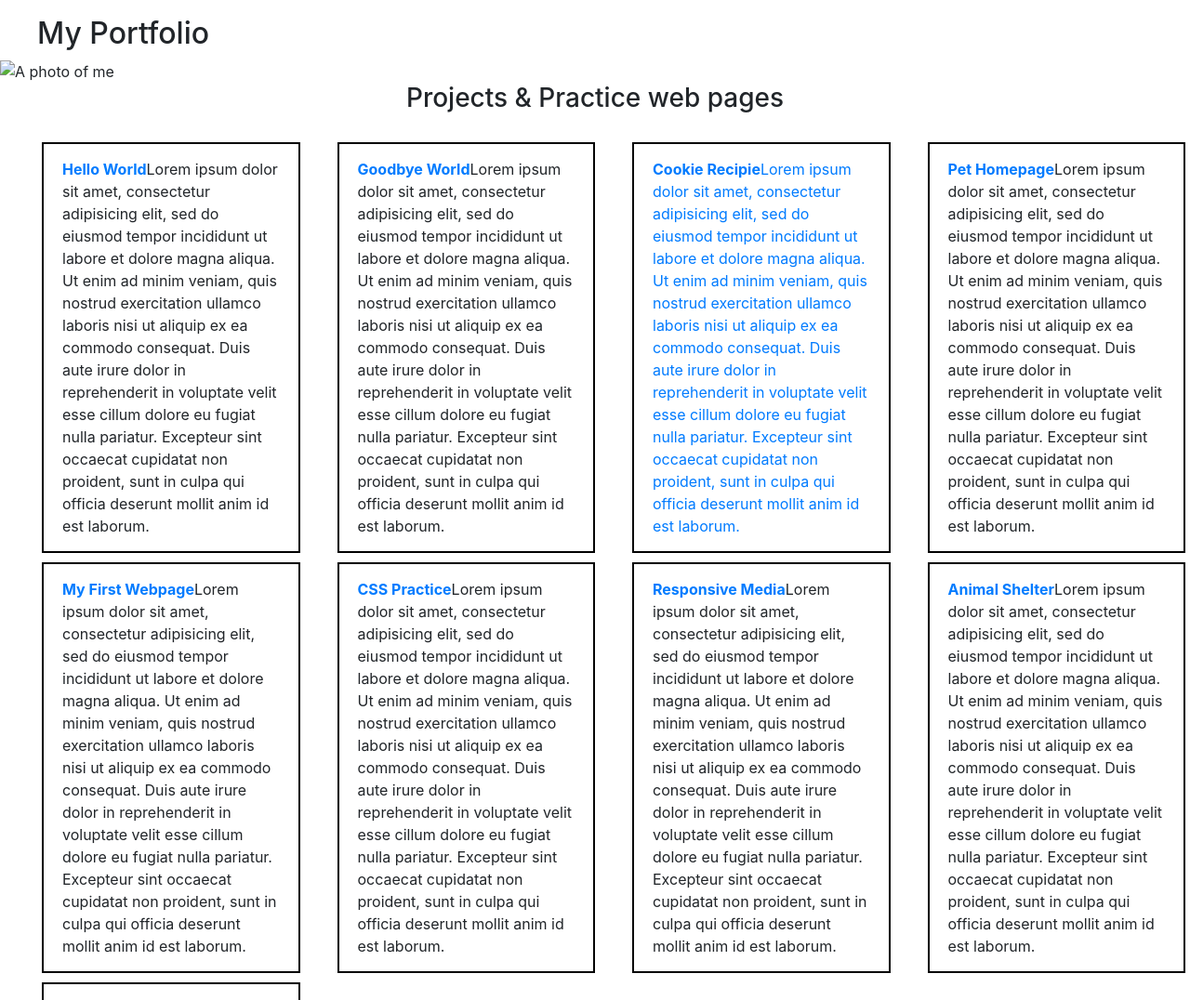
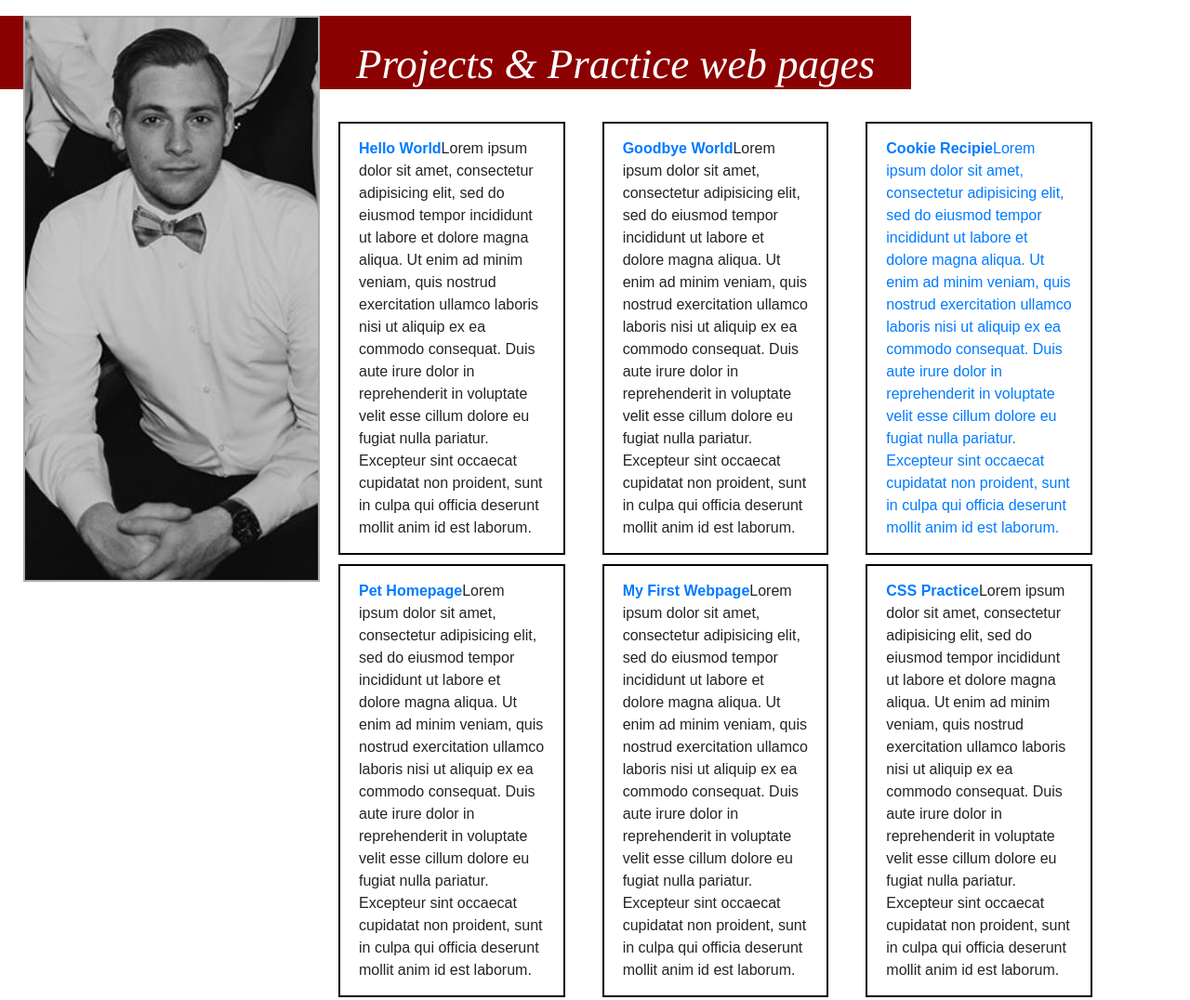
Before and after one commit to Jhorgen/Project, a plain HTML site: page index.html in a window 1280 px wide. Shown: the part 133-1209 px from the top of the page at 93% size. Drawn offline with nearby package versions, Linux system fonts and the light colour scheme.

Commit message:
add emphesis to headers and img via styles, fix img positioning via float

```diff
--- a/css/styles.css
+++ b/css/styles.css
@@ -1,5 +1,11 @@
-.container-fluid {
-margin-bottom: 25px;
+.container {
+
+}
+
+img {
+  float: left;
+  margin-left: 25px;
+  border: 2px solid darkgray;
 }
 
 .list1 {
@@ -19,13 +25,25 @@ text-align: center;
 border: 5px solid darkgray;
 font-size: 100px;
 background-color: beige;
+font-family: times;
+font-weight: bolder;
 }
 
 .header2 {
-margin-left: 40px;
+  text-align: center;
+  margin-bottom: 30px;
+  margin-right: 300px;
+  padding-top: 25px;
+  font-size: 45px;
+  font-style: italic;
+  font-family: times;
+  background-color: darkred;
+  color: white;
+  display:
 }
 
-.header3 {
-  text-align: center;
-  margin-bottom: 25px;
+body {
+  margin: 0
+  paddding: 0;
+  font-family: sans-serif;
 }
--- a/index.html
+++ b/index.html
@@ -12,38 +12,36 @@
 
 
     <h1 class="header1">Joshua Horgen</h1>
-  <!--IMG of me-->
-  <h2 class="header2">My Portfolio</h2>
-  <img src="" alt="A photo of me">
-  <h3 class="header3">Projects & Practice web pages</h3>
-  <div class="container-fluid1">
+  <img src="media/me.jpg" alt="A photo of me">
+  <h3 class="header2">Projects & Practice web pages</h3>
+  <div class="container">
    <ul class="list1">
      <div class="row">
-       <div class="col-lg-3 col-md-offset-2">
+       <div class="col-lg-4">
       <li class ="a"><a href="https://github.com/Jhorgen/hello-world"><strong>Hello World</strong></a>Lorem ipsum dolor sit amet, consectetur adipisicing elit, sed do eiusmod tempor incididunt ut labore et dolore magna aliqua. Ut enim ad minim veniam, quis nostrud exercitation ullamco laboris nisi ut aliquip ex ea commodo consequat. Duis aute irure dolor in reprehenderit in voluptate velit esse cillum dolore eu fugiat nulla pariatur. Excepteur sint occaecat cupidatat non proident, sunt in culpa qui officia deserunt mollit anim id est laborum.</li>
       </div>
-        <div class="col-lg-3 col-md-offset-2">
+        <div class="col-lg-4">
       <li><a href="https://github.com/Jhorgen/goodbye"><strong>Goodbye World</strong></a>Lorem ipsum dolor sit amet, consectetur adipisicing elit, sed do eiusmod tempor incididunt ut labore et dolore magna aliqua. Ut enim ad minim veniam, quis nostrud exercitation ullamco laboris nisi ut aliquip ex ea commodo consequat. Duis aute irure dolor in reprehenderit in voluptate velit esse cillum dolore eu fugiat nulla pariatur. Excepteur sint occaecat cupidatat non proident, sunt in culpa qui officia deserunt mollit anim id est laborum.</li>
       </div>
-      <div class="col-lg-3 col-md-offset-2">
+      <div class="col-lg-4">
       <li><a href="https://github.com/Jhorgen/cookie-recipie"><strong>Cookie Recipie</strong>Lorem ipsum dolor sit amet, consectetur adipisicing elit, sed do eiusmod tempor incididunt ut labore et dolore magna aliqua. Ut enim ad minim veniam, quis nostrud exercitation ullamco laboris nisi ut aliquip ex ea commodo consequat. Duis aute irure dolor in reprehenderit in voluptate velit esse cillum dolore eu fugiat nulla pariatur. Excepteur sint occaecat cupidatat non proident, sunt in culpa qui officia deserunt mollit anim id est laborum.</a></li>
       </div>
-      <div class="col-lg-3 col-md-offset-2">
+      <div class="col-lg-4">
       <li><a href="https://github.com/Jhorgen/pet-homepage"><strong>Pet Homepage</strong></a>Lorem ipsum dolor sit amet, consectetur adipisicing elit, sed do eiusmod tempor incididunt ut labore et dolore magna aliqua. Ut enim ad minim veniam, quis nostrud exercitation ullamco laboris nisi ut aliquip ex ea commodo consequat. Duis aute irure dolor in reprehenderit in voluptate velit esse cillum dolore eu fugiat nulla pariatur. Excepteur sint occaecat cupidatat non proident, sunt in culpa qui officia deserunt mollit anim id est laborum.</li>
       </div>
-      <div class="col-lg-3 col-md-offset-2">
+      <div class="col-lg-4">
       <li><a href="https://github.com/Jhorgen/my-first-webpage"><strong>My First Webpage</strong></a>Lorem ipsum dolor sit amet, consectetur adipisicing elit, sed do eiusmod tempor incididunt ut labore et dolore magna aliqua. Ut enim ad minim veniam, quis nostrud exercitation ullamco laboris nisi ut aliquip ex ea commodo consequat. Duis aute irure dolor in reprehenderit in voluptate velit esse cillum dolore eu fugiat nulla pariatur. Excepteur sint occaecat cupidatat non proident, sunt in culpa qui officia deserunt mollit anim id est laborum.</li>
       </div>
-      <div class="col-lg-3 col-md-offset-2">
+      <div class="col-lg-4">
       <li><a href="https://github.com/Jhorgen/css"><strong>CSS Practice</strong></a>Lorem ipsum dolor sit amet, consectetur adipisicing elit, sed do eiusmod tempor incididunt ut labore et dolore magna aliqua. Ut enim ad minim veniam, quis nostrud exercitation ullamco laboris nisi ut aliquip ex ea commodo consequat. Duis aute irure dolor in reprehenderit in voluptate velit esse cillum dolore eu fugiat nulla pariatur. Excepteur sint occaecat cupidatat non proident, sunt in culpa qui officia deserunt mollit anim id est laborum.</li>
       </div>
-      <div class="col-lg-3 col-md-offset-2">
+      <div class="col-lg-4">
       <li><a href="https://github.com/Jhorgen/Responsive-media"><strong>Responsive Media</strong></a>Lorem ipsum dolor sit amet, consectetur adipisicing elit, sed do eiusmod tempor incididunt ut labore et dolore magna aliqua. Ut enim ad minim veniam, quis nostrud exercitation ullamco laboris nisi ut aliquip ex ea commodo consequat. Duis aute irure dolor in reprehenderit in voluptate velit esse cillum dolore eu fugiat nulla pariatur. Excepteur sint occaecat cupidatat non proident, sunt in culpa qui officia deserunt mollit anim id est laborum.</li>
       </div>
-      <div class="col-lg-3">
+      <div class="col-lg-4">
       <li><a href="https://github.com/Jhorgen/Animal-shelter"><strong>Animal Shelter</strong></a>Lorem ipsum dolor sit amet, consectetur adipisicing elit, sed do eiusmod tempor incididunt ut labore et dolore magna aliqua. Ut enim ad minim veniam, quis nostrud exercitation ullamco laboris nisi ut aliquip ex ea commodo consequat. Duis aute irure dolor in reprehenderit in voluptate velit esse cillum dolore eu fugiat nulla pariatur. Excepteur sint occaecat cupidatat non proident, sunt in culpa qui officia deserunt mollit anim id est laborum.</li>
       </div>
-      <div class="col-lg-3">
+      <div class="col-lg-4">
       <li><a href="https://github.com/Jhorgen/Bootstrap"><strong>Bootstrap</strong></a>Lorem ipsum dolor sit amet, consectetur adipisicing elit, sed do eiusmod tempor incididunt ut labore et dolore magna aliqua. Ut enim ad minim veniam, quis nostrud exercitation ullamco laboris nisi ut aliquip ex ea commodo consequat. Duis aute irure dolor in reprehenderit in voluptate velit esse cillum dolore eu fugiat nulla pariatur. Excepteur sint occaecat cupidatat non proident, sunt in culpa qui officia deserunt mollit anim id est laborum.</li>
       </div>
     </ul>
```
Also changed, not shown: media/me.jpg (added).
